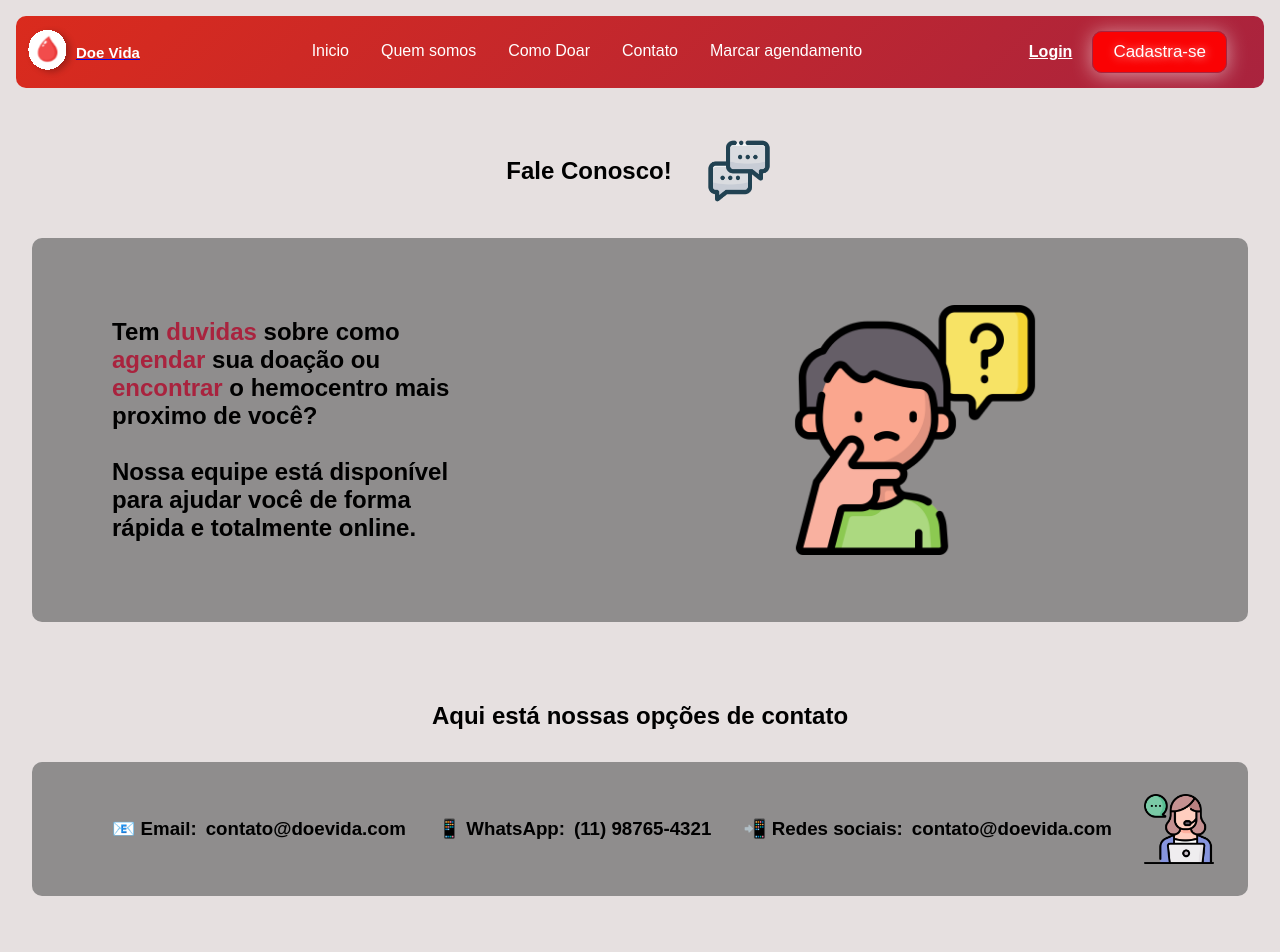
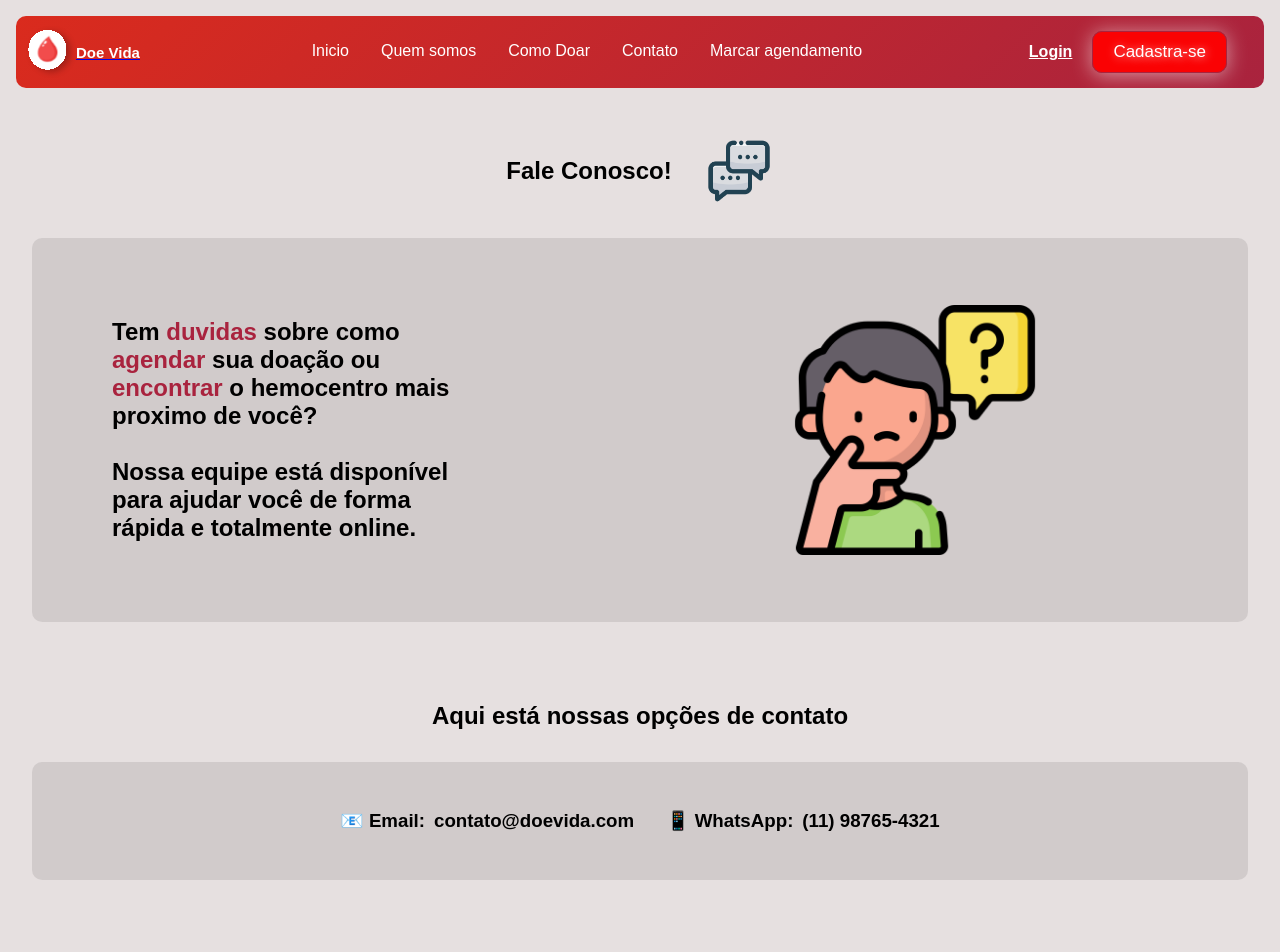
Before and after one commit to Gustavooxx/Tcc_Projeto, a React (Vite) app in the folder Frontend/: page /contato in a window 1280 px wide. Shown: the top 952 px of the page. Built offline with nearby package versions, Linux system fonts and the light colour scheme.

Commit message:
contato100%

```diff
--- a/Frontend/src/pages/contato/index.jsx
+++ b/Frontend/src/pages/contato/index.jsx
@@ -49,9 +49,7 @@ export default function Contato() {
 
                     <div className="whatsapp"><h3>📱 WhatsApp:</h3><h3>(11) 98765-4321</h3></div>
 
-                    <div className="redes-sociais"><h3>📲 Redes sociais:</h3> <h3>contato@doevida.com</h3></div>
 
-                    <img src="assets/images/atendimento.png" height={'70px'} />
 
 
                 </div>
--- a/Frontend/src/pages/contato/index.scss
+++ b/Frontend/src/pages/contato/index.scss
@@ -15,7 +15,7 @@
 
     .duvidas {
 
-        background-color: rgb(143, 141, 141);
+        background-color: #c0bbbb8e;
         display: flex;
         justify-content: left;
         align-items: center;
@@ -44,9 +44,11 @@
 
     .opcoes-contato {
         display: flex;
+        justify-content: center;
+        align-items: center;
         margin: 2rem;
         padding: 2rem;
-        background-color: rgb(143, 141, 141);
+        background-color: #c0bbbb8e;
         border-radius: 10px;
         gap: 2rem;
         margin-bottom: 7rem;
@@ -64,7 +66,7 @@
             gap: 9px;
             margin-top: 1rem;
             margin-bottom: 1rem;
-            margin-left: 3rem;
+
         }
 
         .whatsapp {
```
